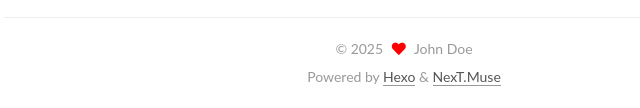
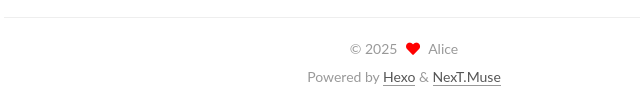
Before and after one commit to TYLAMBDA/TYLAMBDA.github.io, a plain HTML site: page 2025/03/09/my-first/index.html in a window 1280 px wide. Shown: the part 2478-2586 px from the top of the page, 396-1036 px from the left. Drawn offline with Linux system fonts and the light colour scheme.

Commit message:
Site updated: 2025-03-09 17:12:59

```diff
--- a/2025/03/09/my-first/index.html
+++ b/2025/03/09/my-first/index.html
@@ -29,7 +29,7 @@
 <meta property="og:locale" content="en_US">
 <meta property="article:published_time" content="2025-03-09T08:02:35.000Z">
 <meta property="article:modified_time" content="2025-03-09T08:08:16.876Z">
-<meta property="article:author" content="John Doe">
+<meta property="article:author" content="Alice">
 <meta name="twitter:card" content="summary">
 
 <link rel="canonical" href="http://example.com/2025/03/09/my-first/">
@@ -154,7 +154,7 @@
 
     <span hidden itemprop="author" itemscope itemtype="http://schema.org/Person">
       <meta itemprop="image" content="/images/avatar.gif">
-      <meta itemprop="name" content="John Doe">
+      <meta itemprop="name" content="Alice">
       <meta itemprop="description" content="">
     </span>
 
@@ -292,7 +292,7 @@
 
       <div class="site-overview-wrap sidebar-panel">
         <div class="site-author motion-element" itemprop="author" itemscope itemtype="http://schema.org/Person">
-  <p class="site-author-name" itemprop="name">John Doe</p>
+  <p class="site-author-name" itemprop="name">Alice</p>
   <div class="site-description" itemprop="description"></div>
 </div>
 <div class="site-state-wrap motion-element">
@@ -332,7 +332,7 @@
   <span class="with-love">
     <i class="fa fa-heart"></i>
   </span>
-  <span class="author" itemprop="copyrightHolder">John Doe</span>
+  <span class="author" itemprop="copyrightHolder">Alice</span>
 </div>
   <div class="powered-by">Powered by <a href="https://hexo.io/" class="theme-link" rel="noopener" target="_blank">Hexo</a> & <a href="https://muse.theme-next.org/" class="theme-link" rel="noopener" target="_blank">NexT.Muse</a>
   </div>
--- a/css/main.css
+++ b/css/main.css
@@ -1168,7 +1168,7 @@ pre .javascript .function {
 }
 .links-of-author a::before,
 .links-of-author span.exturl::before {
-  background: #32a620;
+  background: #cbffff;
   border-radius: 50%;
   content: ' ';
   display: inline-block;
```
Also changed, not shown: 2025/03/09/my-second/index.html (+4 -4 lines), 2025/03/09/my-third/index.html (+4 -4 lines), archives/2025/03/index.html (+3 -3 lines), archives/2025/index.html (+3 -3 lines), archives/index.html (+3 -3 lines), index.html (+6 -6 lines).
